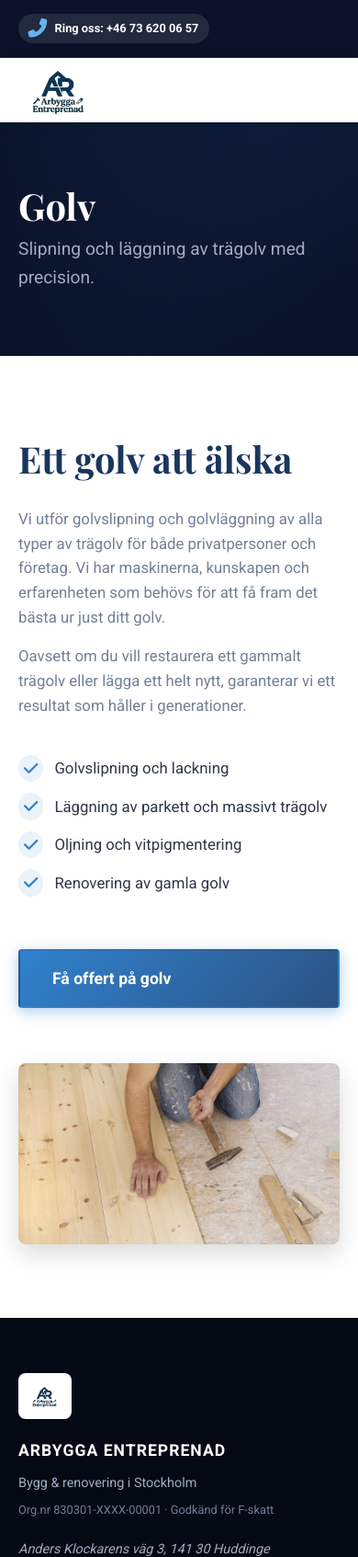
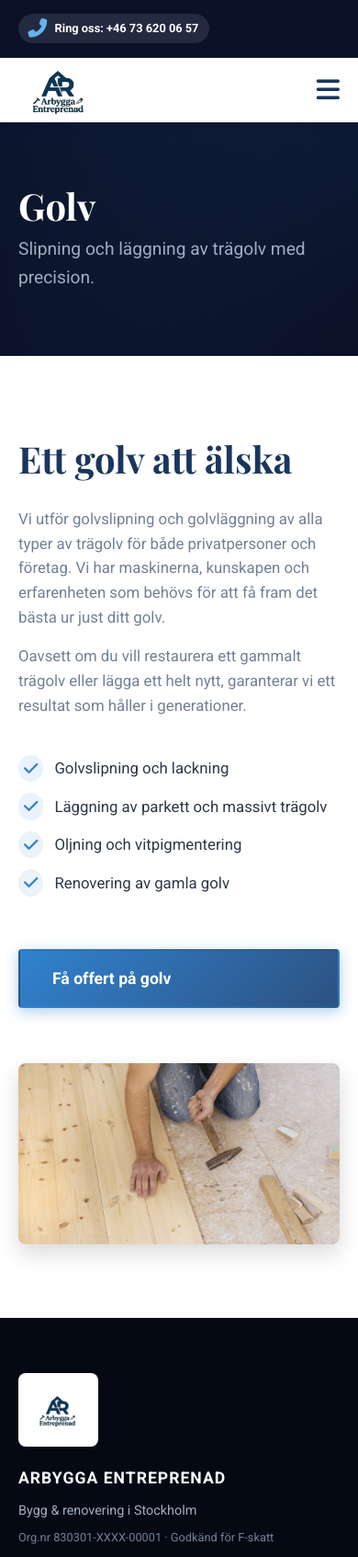
Before and after one commit to oxenjose/arbygga-entreprenad, a Flask app: page /golv in a window 390 px wide. Shown: the top 1693 px of the page at 92% size. Run offline with Flask 3, Linux system fonts and the light colour scheme.

Commit message:
ändringar för telefon

```diff
--- a/static/js/script.js
+++ b/static/js/script.js
@@ -1,17 +1,38 @@
 document.addEventListener("DOMContentLoaded", function() {
 
-    // 1. ANIMACIÓN DE APARICIÓN AL HACER SCROLL (Fade-in)
+    // 1. HAMBURGERMENY FÖR MOBIL
+    const hamburger = document.getElementById('hamburger');
+    const navLinks = document.getElementById('nav-links');
+
+    if (hamburger && navLinks) {
+        hamburger.addEventListener('click', function() {
+            // Växlar klassen "active" för att visa/dölja menyn
+            navLinks.classList.toggle('active');
+
+            // Byter ikon från hamburgare till kryss (X)
+            const icon = hamburger.querySelector('i');
+            if (navLinks.classList.contains('active')) {
+                icon.classList.remove('fa-bars');
+                icon.classList.add('fa-times');
+            } else {
+                icon.classList.remove('fa-times');
+                icon.classList.add('fa-bars');
+            }
+        });
+    }
+
+    // 2. ANIMATIONER VID SCROLL
     const observerOptions = {
         root: null,
         rootMargin: '0px',
-        threshold: 0.15 // Se activa cuando el 15% del elemento es visible
+        threshold: 0.15
     };
 
     const observer = new IntersectionObserver((entries, observer) => {
         entries.forEach(entry => {
             if (entry.isIntersecting) {
                 entry.target.classList.add('is-visible');
-                observer.unobserve(entry.target); // Deja de observar una vez animado
+                observer.unobserve(entry.target);
             }
         });
     }, observerOptions);
@@ -19,8 +40,7 @@ document.addEventListener("DOMContentLoaded", function() {
     const animatedElements = document.querySelectorAll('.animate-on-scroll');
     animatedElements.forEach(el => observer.observe(el));
 
-
-    // 2. EFECTO TILT 3D PARA LAS TARJETAS DE SERVICIOS (Måleri, Golv, Snickeri)
+    // 3. 3D TILT-EFFEKT PÅ TJÄNSTEKORT
     const tiltCards = document.querySelectorAll('.tilt-card');
 
     tiltCards.forEach(card => {
@@ -32,17 +52,14 @@ document.addEventListener("DOMContentLoaded", function() {
         const card = e.currentTarget;
         const cardRect = card.getBoundingClientRect();
 
-        // Calcula la posición del ratón relativa a la tarjeta
         const cardWidth = cardRect.width;
         const cardHeight = cardRect.height;
         const mouseX = e.clientX - cardRect.left;
         const mouseY = e.clientY - cardRect.top;
 
-        // Convierte a un rango de -0.5 a 0.5
         const xPct = (mouseX / cardWidth) - 0.5;
         const yPct = (mouseY / cardHeight) - 0.5;
 
-        // Inclinación máxima de 15 grados
         const tiltX = yPct * 15;
         const tiltY = xPct * -15;
 
@@ -53,5 +70,4 @@ document.addEventListener("DOMContentLoaded", function() {
         const card = e.currentTarget;
         card.style.transform = `perspective(1000px) rotateX(0deg) rotateY(0deg) scale3d(1, 1, 1)`;
     }
-
 });
--- a/static/style.css
+++ b/static/style.css
@@ -1,5 +1,6 @@
-
-/* --- VARIABLES --- */
+/* ==========================================================================
+   01. VARIABLER & RESET
+   ========================================================================== */
 :root {
     --primary-color: #1a365d;
     --secondary-color: #2c5282;
@@ -14,7 +15,11 @@
     --transition: all 0.4s cubic-bezier(0.175, 0.885, 0.32, 1.275);
 }
 
-* { margin: 0; padding: 0; box-sizing: border-box; }
+* {
+    margin: 0;
+    padding: 0;
+    box-sizing: border-box;
+}
 
 body {
     font-family: 'Roboto', sans-serif;
@@ -27,17 +32,37 @@ body {
     overflow-x: hidden;
 }
 
-h1, h2, h3, h4 { font-family: 'Playfair Display', serif; color: var(--primary-color); }
-.container { max-width: 1200px; margin: 0 auto; padding: 0 20px; width: 100%; }
+h1, h2, h3, h4 {
+    font-family: 'Playfair Display', serif;
+    color: var(--primary-color);
+}
 
-/* --- ANIMACIONES --- */
-.animate-on-scroll { opacity: 0; transform: translateY(30px); transition: opacity 0.8s ease-out, transform 0.8s ease-out; }
-.animate-on-scroll.is-visible { opacity: 1; transform: translateY(0); }
+.container {
+    max-width: 1200px;
+    margin: 0 auto;
+    padding: 0 20px;
+    width: 100%;
+}
+
+/* ==========================================================================
+   02. ANIMATIONER (Scroll & Effekter)
+   ========================================================================== */
+.animate-on-scroll {
+    opacity: 0;
+    transform: translateY(30px);
+    transition: opacity 0.8s ease-out, transform 0.8s ease-out;
+}
+.animate-on-scroll.is-visible {
+    opacity: 1;
+    transform: translateY(0);
+}
 .delay-1 { transition-delay: 0.2s; }
 .delay-2 { transition-delay: 0.4s; }
 .delay-3 { transition-delay: 0.6s; }
 
-/* --- TOP BAR --- */
+/* ==========================================================================
+   03. TOP BAR (Översta raden med telefon)
+   ========================================================================== */
 .topbar {
     background-color: var(--bg-dark);
     color: #fff;
@@ -45,7 +70,11 @@ h1, h2, h3, h4 { font-family: 'Playfair Display', serif; color: var(--primary-co
     font-size: 0.95rem;
     border-bottom: 1px solid rgba(255,255,255,0.1);
 }
-.topbar-content { display: flex; justify-content: space-between; align-items: center; }
+.topbar-content {
+    display: flex;
+    justify-content: space-between;
+    align-items: center;
+}
 
 .call-link {
     color: #fff;
@@ -80,7 +109,9 @@ h1, h2, h3, h4 { font-family: 'Playfair Display', serif; color: var(--primary-co
 .topbar-right a { color: #fff; text-decoration: none; font-size: 1.1rem; transition: var(--transition); }
 .topbar-right a:hover { color: var(--accent-blue); }
 
-/* --- NAVBAR --- */
+/* ==========================================================================
+   04. NAVBAR & MOBILMENY
+   ========================================================================== */
 .navbar {
     background-color: #fff;
     position: sticky;
@@ -98,10 +129,10 @@ h1, h2, h3, h4 { font-family: 'Playfair Display', serif; color: var(--primary-co
     max-width: 1200px;
     margin: 0 auto;
     padding: 0 20px;
-    height: 80px; /* Håller navbaren smal */
+    height: 80px;
+    position: relative;
 }
 
-/* Logotypen i Navbar (Stor men tar inte upp höjd) */
 .logo {
     display: flex;
     align-items: center;
@@ -109,19 +140,28 @@ h1, h2, h3, h4 { font-family: 'Playfair Display', serif; color: var(--primary-co
 }
 
 .logo img {
-    height: 130px; /* Stor logga */
+    height: 130px;
     width: auto;
     display: block;
     transition: var(--transition);
-    margin: -25px 0; /* Negativ marginal för att inte göra navbaren hög */
+    margin: -25px 0;
 }
 .logo img:hover { transform: scale(1.05); }
+
+/* Hamburgermeny knapp (göms på desktop) */
+.hamburger {
+    display: none;
+    background: none;
+    border: none;
+    font-size: 1.8rem;
+    color: var(--primary-color);
+    cursor: pointer;
+}
 
 .nav-links { list-style: none; display: flex; align-items: center; gap: 30px; }
 .nav-links a { color: var(--text-dark); text-decoration: none; font-weight: 500; font-size: 14px; transition: var(--transition); }
 .nav-links a:hover { color: var(--accent-blue); }
 
-/* Botón Navbar Azul */
 .btn-nav {
     background: linear-gradient(135deg, var(--secondary-color), var(--primary-color));
     color: #fff !important;
@@ -133,7 +173,9 @@ h1, h2, h3, h4 { font-family: 'Playfair Display', serif; color: var(--primary-co
 }
 .btn-nav:hover { transform: translateY(-2px); box-shadow: 0 6px 15px rgba(44, 82, 130, 0.5); }
 
-/* --- HERO SECTION --- */
+/* ==========================================================================
+   05. HERO SECTION (Startsidans topp)
+   ========================================================================== */
 .hero-new {
     min-height: 80vh;
     background-image: url('images/hero-bg.png');
@@ -144,28 +186,78 @@ h1, h2, h3, h4 { font-family: 'Playfair Display', serif; color: var(--primary-co
     align-items: center;
     padding: 100px 0;
 }
-.hero-overlay { position: absolute; top: 0; left: 0; right: 0; bottom: 0; background: linear-gradient(to right, rgba(10, 17, 40, 0.9) 0%, rgba(10, 17, 40, 0.4) 100%); }
+.hero-overlay {
+    position: absolute;
+    top: 0; left: 0; right: 0; bottom: 0;
+    background: linear-gradient(to right, rgba(10, 17, 40, 0.9) 0%, rgba(10, 17, 40, 0.4) 100%);
+}
 .hero-content-new { position: relative; z-index: 10; }
-.hero-company-name { color: var(--accent-blue); font-size: 1.1rem; font-weight: 700; letter-spacing: 1px; text-transform: uppercase; display: block; margin-bottom: 15px; }
-.hero-content-new h1 { color: var(--text-light); font-family: 'Roboto', sans-serif; font-size: 4.5rem; font-weight: 900; line-height: 1.1; margin-bottom: 25px; max-width: 900px; }
-.text-blue-gradient { background: linear-gradient(90deg, #63b3ed, #3182ce); -webkit-background-clip: text; -webkit-text-fill-color: transparent; }
-.hero-desc { color: #e2e8f0; font-size: 1.25rem; max-width: 650px; margin-bottom: 40px; line-height: 1.6; }
+.hero-company-name {
+    color: var(--accent-blue);
+    font-size: 1.1rem;
+    font-weight: 700;
+    letter-spacing: 1px;
+    text-transform: uppercase;
+    display: block;
+    margin-bottom: 15px;
+}
+.hero-content-new h1 {
+    color: var(--text-light);
+    font-family: 'Roboto', sans-serif;
+    font-size: 4.5rem;
+    font-weight: 900;
+    line-height: 1.1;
+    margin-bottom: 25px;
+    max-width: 900px;
+}
+.text-blue-gradient {
+    background: linear-gradient(90deg, #63b3ed, #3182ce);
+    -webkit-background-clip: text;
+    -webkit-text-fill-color: transparent;
+}
+.hero-desc {
+    color: #e2e8f0;
+    font-size: 1.25rem;
+    max-width: 650px;
+    margin-bottom: 40px;
+    line-height: 1.6;
+}
 
 .hero-buttons { display: flex; gap: 20px; align-items: center; }
 .btn-hero-primary {
-    display: inline-block; background: linear-gradient(135deg, var(--accent-blue), var(--secondary-color));
-    color: #fff; padding: 16px 35px; font-size: 1.1rem; font-weight: 700; text-decoration: none;
-    border-radius: 4px; border: 2px solid transparent; transition: var(--transition); box-shadow: 0 4px 15px rgba(49, 130, 206, 0.4);
+    display: inline-block;
+    background: linear-gradient(135deg, var(--accent-blue), var(--secondary-color));
+    color: #fff;
+    padding: 16px 35px;
+    font-size: 1.1rem;
+    font-weight: 700;
+    text-decoration: none;
+    border-radius: 4px;
+    border: 2px solid transparent;
+    transition: var(--transition);
+    box-shadow: 0 4px 15px rgba(49, 130, 206, 0.4);
 }
 .btn-hero-primary:hover { transform: translateY(-3px); box-shadow: 0 8px 25px rgba(49, 130, 206, 0.6); }
 .btn-hero-outline {
-    display: inline-block; background-color: transparent; color: #fff; padding: 16px 35px;
-    font-size: 1.1rem; font-weight: 700; text-decoration: none; border-radius: 4px; border: 2px solid #fff;
-    transition: var(--transition); display: flex; align-items: center; gap: 10px;
+    display: inline-block;
+    background-color: transparent;
+    color: #fff;
+    padding: 16px 35px;
+    font-size: 1.1rem;
+    font-weight: 700;
+    text-decoration: none;
+    border-radius: 4px;
+    border: 2px solid #fff;
+    transition: var(--transition);
+    display: flex;
+    align-items: center;
+    gap: 10px;
 }
 .btn-hero-outline:hover { background-color: #fff; color: var(--primary-color); transform: translateY(-3px); }
 
-/* --- OM OSS --- */
+/* ==========================================================================
+   06. OM OSS SECTION
+   ========================================================================== */
 .about-section { padding: 100px 0; }
 .split-layout { display: flex; gap: 60px; align-items: stretch; }
 .text-content { flex: 1.2; display: flex; flex-direction: column; justify-content: center; }
@@ -183,7 +275,9 @@ h1, h2, h3, h4 { font-family: 'Playfair Display', serif; color: var(--primary-co
     display: block;
 }
 
-/* --- TJÄNSTER --- */
+/* ==========================================================================
+   07. TJÄNSTER SECTION (Korten)
+   ========================================================================== */
 .services-section { padding: 100px 0; background-color: var(--bg-light); }
 .service-grid { display: grid; grid-template-columns: repeat(auto-fit, minmax(300px, 1fr)); gap: 30px; perspective: 1000px; }
 .service-card {
@@ -215,7 +309,9 @@ h1, h2, h3, h4 { font-family: 'Playfair Display', serif; color: var(--primary-co
 .btn-solid { background: #fff; color: var(--primary-color); border: 1px solid #fff; }
 .btn-solid:hover { background: var(--accent-blue); color: #fff; border-color: var(--accent-blue); }
 
-/* --- PROCESO --- */
+/* ==========================================================================
+   08. PROCESS SECTION (Steg för steg)
+   ========================================================================== */
 .process-section { padding: 100px 0; background-color: #fff; }
 .process-section h2 { text-align: center; font-size: 2.5rem; margin-bottom: 50px; }
 .process-list { display: flex; flex-direction: column; gap: 20px; max-width: 850px; margin: 0 auto; }
@@ -228,7 +324,9 @@ h1, h2, h3, h4 { font-family: 'Playfair Display', serif; color: var(--primary-co
 .step-content h4 { font-size: 1.2rem; margin-bottom: 5px; font-family: 'Roboto', sans-serif; color: var(--primary-color); }
 .step-content p { font-size: 0.95rem; color: var(--text-muted); }
 
-/* --- KONTAKT SECTION --- */
+/* ==========================================================================
+   09. KONTAKT SECTION (Mörka formuläret)
+   ========================================================================== */
 .contact-section-dark { background-color: var(--bg-dark); padding: 100px 0; color: #fff; }
 .contact-container-dark { display: flex; gap: 60px; }
 .contact-info-dark { flex: 1; }
@@ -255,19 +353,19 @@ h1, h2, h3, h4 { font-family: 'Playfair Display', serif; color: var(--primary-co
 }
 .btn-submit-dark:hover { transform: translateY(-2px); box-shadow: 0 6px 20px rgba(49, 130, 206, 0.5); }
 
-/* --- FOOTER --- */
+/* ==========================================================================
+   10. FOOTER
+   ========================================================================== */
 .site-footer { background-color: #050914; color: #a0aec0; padding: 60px 0 0 0; font-size: 0.9rem; margin-top: auto; }
 .footer-grid { display: grid; grid-template-columns: 2fr 1fr 1fr; gap: 40px; padding-bottom: 40px; }
 
-/* Fixad footer-logotyp: Mindre storlek, vit bakgrund */
-/* Fixad footer-logotyp: Större storlek med vit bakgrund */
 .footer-logo {
-    height: 110px; /* Ökad från 60px till 110px */
+    height: 110px;
     width: auto;
     margin-bottom: 20px;
-    background-color: #ffffff; /* Vit bakgrund */
-    padding: 12px 18px; /* Mer luft runt om */
-    border-radius: 8px; /* Mjuka hörn */
+    background-color: #ffffff;
+    padding: 12px 18px;
+    border-radius: 8px;
     display: block;
 }
 
@@ -285,38 +383,9 @@ h1, h2, h3, h4 { font-family: 'Playfair Display', serif; color: var(--primary-co
 .footer-col ul a:hover { color: #fff; text-decoration: underline; }
 .footer-bottom { border-top: 1px solid rgba(255,255,255,0.1); padding: 20px 0; text-align: left; font-size: 0.8rem; color: #718096; }
 
-/* --- RESPONSIVIDAD --- */
-@media (max-width: 992px) {
-    .hero-content-new h1 { font-size: 3.5rem; }
-    .split-layout, .contact-container-dark { flex-direction: column; }
-    .footer-grid { grid-template-columns: 1fr 1fr; }
-}
-
-@media (max-width: 768px) {
-    .nav-links { display: none; }
-
-    /* Navbar logo på mobil */
-    .nav-container { height: 70px; }
-    .logo img { height: 90px; margin: -10px 0; }
-
-    /* Footer logo på mobil */
-    .footer-logo { height: 50px; padding: 4px 8px; }
-
-    .hero-content-new h1 { font-size: 2.8rem; }
-    .hero-desc { font-size: 1rem; }
-    .hero-buttons { flex-direction: column; align-items: flex-start; width: 100%; }
-    .btn-hero-primary, .btn-hero-outline { width: 100%; justify-content: center; }
-    .contact-info-dark h2 { font-size: 2.5rem; }
-    .footer-grid { grid-template-columns: 1fr; }
-    .form-row-dark { flex-direction: column; gap: 0; }
-    .process-step { flex-direction: column; text-align: center; padding: 20px; }
-    .image-content img { max-height: 350px; }
-
-    .call-link { font-size: 0.8rem; padding: 6px 12px; }
-    .topbar-right { display: none; }
-}
-
-/* --- UNDERSIDOR FÖR TJÄNSTER --- */
+/* ==========================================================================
+   11. UNDERSIDOR FÖR TJÄNSTER (Måleri, Golv, Snickeri)
+   ========================================================================== */
 .service-page-hero {
     min-height: 40vh;
     background: linear-gradient(135deg, var(--primary-color), var(--bg-dark));
@@ -366,7 +435,57 @@ h1, h2, h3, h4 { font-family: 'Playfair Display', serif; color: var(--primary-co
     border-radius: 50%;
 }
 
+/* ==========================================================================
+   12. RESPONSIVITET (Mobil & Surfplatta)
+   ========================================================================== */
+@media (max-width: 992px) {
+    .hero-content-new h1 { font-size: 3.5rem; }
+    .split-layout, .contact-container-dark { flex-direction: column; }
+    .footer-grid { grid-template-columns: 1fr 1fr; }
+}
+
 @media (max-width: 768px) {
+    /* Topbar */
+    .call-link { font-size: 0.8rem; padding: 6px 12px; }
+    .topbar-right { display: none; }
+
+    /* Mobilmeny */
+    .hamburger { display: block; }
+    .nav-container { height: 70px; }
+    .logo img { height: 90px; margin: -10px 0; }
+
+    .nav-links {
+        display: none; /* Göms som standard */
+        position: absolute;
+        top: 100%;
+        left: 0;
+        width: 100%;
+        background: #fff;
+        flex-direction: column;
+        padding: 20px;
+        box-shadow: 0 10px 15px rgba(0,0,0,0.1);
+        gap: 15px;
+        z-index: 999;
+    }
+    .nav-links.active {
+        display: flex; /* Visas när man klickar på hamburgaren */
+    }
+
+    /* Hero */
+    .hero-content-new h1 { font-size: 2.8rem; }
+    .hero-desc { font-size: 1rem; }
+    .hero-buttons { flex-direction: column; align-items: flex-start; width: 100%; }
+    .btn-hero-primary, .btn-hero-outline { width: 100%; justify-content: center; }
+
+    /* Sektioner */
+    .contact-info-dark h2 { font-size: 2.5rem; }
+    .footer-grid { grid-template-columns: 1fr; }
+    .footer-logo { height: 80px; padding: 8px 12px; }
+    .form-row-dark { flex-direction: column; gap: 0; }
+    .process-step { flex-direction: column; text-align: center; padding: 20px; }
+    .image-content img { max-height: 350px; }
+
+    /* Undersidor */
     .service-page-hero h1 { font-size: 2.5rem; }
     .service-page-hero { min-height: 30vh; }
 }
--- a/templates/base.html
+++ b/templates/base.html
@@ -37,7 +37,14 @@
             <a href="{{ url_for('index') }}" class="logo">
                 <img src="{{ url_for('static', filename='images/logo.png') }}" alt="Arbygga Entreprenad">
             </a>
-            <ul class="nav-links">
+
+            <!-- HAMBURGERMENY (Visas bara på mobil) -->
+            <button class="hamburger" id="hamburger">
+                <i class="fas fa-bars"></i>
+            </button>
+
+            <!-- LÄNKAR -->
+            <ul class="nav-links" id="nav-links">
                 <li><a href="{{ url_for('index') }}">Hem</a></li>
                 <li><a href="{{ url_for('index') }}#tjanster">Våra tjänster</a></li>
                 <li><a href="{{ url_for('aktuellt') }}">Aktuellt</a></li>
@@ -55,7 +62,6 @@
         <div class="container footer-grid">
             <div class="footer-col brand-col">
                 <img src="{{ url_for('static', filename='images/logo.png') }}" alt="Arbygga Entreprenad" class="footer-logo">
-                <!-- CORREGIDO: Quitado el AB aquí -->
                 <h3>ARBYGGA ENTREPRENAD</h3>
                 <p>Bygg & renovering i Stockholm</p>
                 <p class="small-text">Org.nr 830301-XXXX-00001 · Godkänd för F-skatt</p>
```
